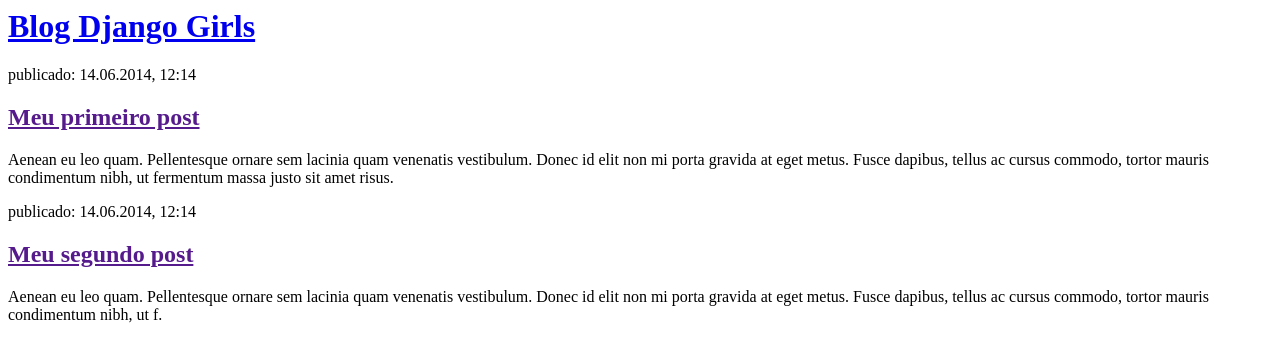
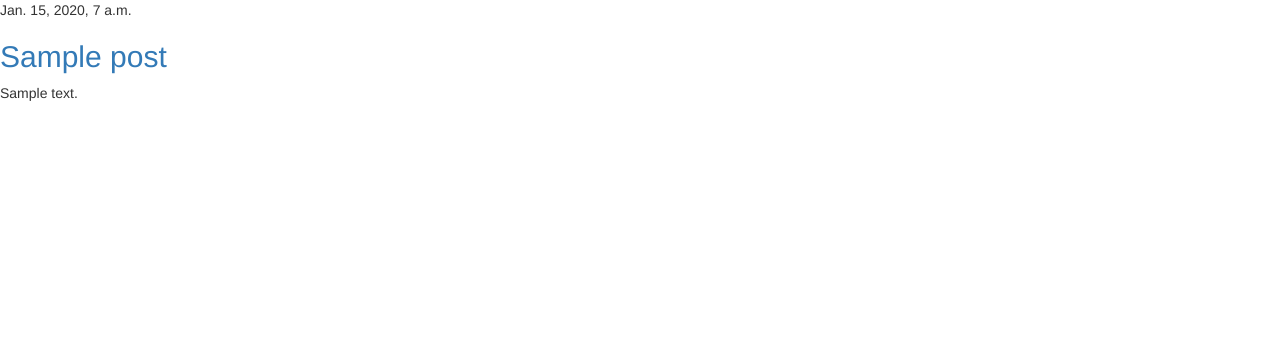
Before and after one commit to fernandasj/minicurso-django, a Django app: template blog/templates/blog/post_list.html in a window 1280 px wide. Shown: the top 362 px of the page. Run offline with Django 3.2, Linux system fonts and the light colour scheme; the template is opened without the code that fills it: values that come from a table or form of the project are taken from there, others are empty; tables that the repository leaves empty hold one stand-in row (values such as "Sample post"); some libraries are stand-ins or nearby versions.

Commit message:
Adding Templates :tada:

```diff
--- /dev/null
+++ b/blog/templates/blog/base.html
@@ -0,0 +1,12 @@
+{% load staticfiles %}
+<html>
+    <head>
+        <title>Django Girls blog</title>
+        <link rel="stylesheet" href="https://maxcdn.bootstrapcdn.com/bootstrap/3.2.0/css/bootstrap.min.css">
+        <link rel="stylesheet" href="https://maxcdn.bootstrapcdn.com/bootstrap/3.2.0/css/bootstrap-theme.min.css">
+        <link href='https://fonts.googleapis.com/css?family=Lobster&subset=latin,latin-ext' rel='stylesheet' type='text/css'>
+        <link rel="stylesheet" href="{% static 'css/blog.css' %}">
+    </head>
+    {% block content %}
+    {% endblock %}
+</html>
--- a/blog/templates/blog/post_list.html
+++ b/blog/templates/blog/post_list.html
@@ -1,22 +1,13 @@
-<html>
-    <head>
-        <title>Blog Django Girls</title>
-    </head>
-    <body>
-        <div>
-            <h1><a href="/">Blog Django Girls</a></h1>
+{% extends 'blog/base.html' %}
+
+{% block content %}
+    {% for post in posts %}
+        <div class="post">
+            <div class="date">
+                {{ post.published_date }}
+            </div>
+            <h2><a href="">{{ post.title }}</a></h2>
+            <p>{{ post.text|linebreaksbr }}</p>
         </div>
-
-        <div>
-            <p>publicado: 14.06.2014, 12:14</p>
-            <h2><a href="">Meu primeiro post</a></h2>
-            <p>Aenean eu leo quam. Pellentesque ornare sem lacinia quam venenatis vestibulum. Donec id elit non mi porta gravida at eget metus. Fusce dapibus, tellus ac cursus commodo, tortor mauris condimentum nibh, ut fermentum massa justo sit amet risus.</p>
-        </div>
-
-        <div>
-            <p>publicado: 14.06.2014, 12:14</p>
-            <h2><a href="">Meu segundo post</a></h2>
-            <p>Aenean eu leo quam. Pellentesque ornare sem lacinia quam venenatis vestibulum. Donec id elit non mi porta gravida at eget metus. Fusce dapibus, tellus ac cursus commodo, tortor mauris condimentum nibh, ut f.</p>
-        </div>
-    </body>
-</html>
+    {% endfor %}
+{% endblock content %}
--- a/blog/views.py
+++ b/blog/views.py
@@ -1,5 +1,8 @@
 from django.shortcuts import render
+from . import models
+from django.utils import timezone
 
 
 def post_list(request):
-    return render(request, 'blog/post_list.html', {})
+    posts = models.Post.objects.filter(published_date__lte=timezone.now()).order_by('published_date')
+    return render(request, 'blog/post_list.html', {'posts': posts})
--- a/mysite/urls.py
+++ b/mysite/urls.py
@@ -14,8 +14,9 @@
     2. Add a URL to urlpatterns:  path('blog/', include('blog.urls'))
 """
 from django.contrib import admin
-from django.urls import path
+from django.urls import path, include
 
 urlpatterns = [
     path('admin/', admin.site.urls),
+    path('', include('blog.urls')),
 ]
```
